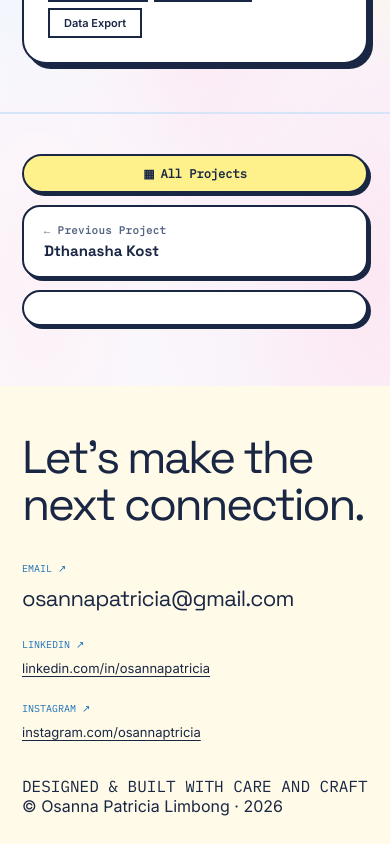
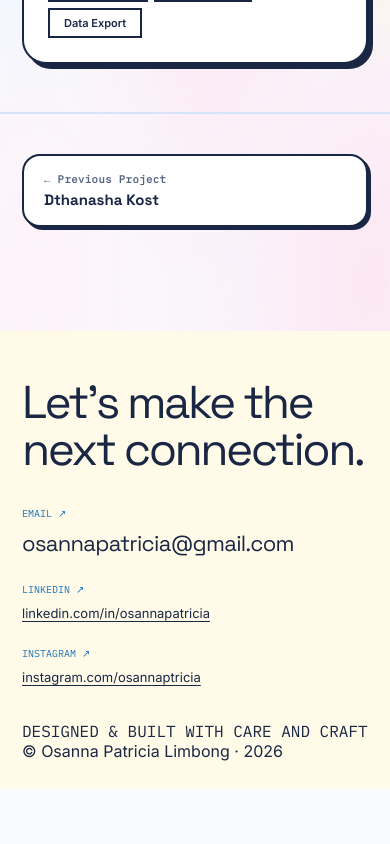
Before and after one commit to theocaw/Portofolio, a React (Vite) app: page /work/alumni-portal in a window 390 px wide. Shown: the part 2123-2967 px from the top of the page. After the commit the page ends 2912 px from the top, so only its background shows below. Built offline with nearby package versions, Linux system fonts and the light colour scheme.

Commit message:
fix: remove redundant all-projects button in bottom pager to eliminate duplicate back navigation

```diff
--- a/src/pages/ProjectDetail.css
+++ b/src/pages/ProjectDetail.css
@@ -402,8 +402,8 @@
 
 .project-detail-pager {
   display: grid;
-  grid-template-columns: 1fr auto 1fr;
-  align-items: center;
+  grid-template-columns: 1fr 1fr;
+  align-items: stretch;
   gap: 16px;
 }
 
@@ -418,6 +418,15 @@
   gap: 4px;
   text-decoration: none;
   transition: transform var(--transition), box-shadow var(--transition);
+}
+
+.project-pager-card.is-disabled {
+  visibility: hidden;
+  pointer-events: none;
+  opacity: 0;
+  border: none;
+  box-shadow: none;
+  background: transparent;
 }
 
 .project-pager-card:hover {
@@ -460,41 +469,10 @@
   width: 100%;
 }
 
-.project-pager-all-btn {
-  display: inline-flex;
-  align-items: center;
-  gap: 6px;
-  padding: 10px 20px;
-  border-radius: 999px;
-  background: var(--lime);
-  border: 2px solid var(--ink);
-  color: var(--ink);
-  font-family: var(--font-mono);
-  font-size: 12px;
-  font-weight: 700;
-  text-decoration: none;
-  box-shadow: 3px 3px 0 var(--ink);
-  transition: transform var(--transition), box-shadow var(--transition);
-  white-space: nowrap;
-}
-
-.project-pager-all-btn:hover {
-  transform: scale(1.04);
-  background: var(--pink);
-}
-
-[data-theme='dark'] .project-pager-all-btn {
-  color: #090e1a;
-}
-
 @media (max-width: 768px) {
   .project-detail-pager {
     grid-template-columns: 1fr;
     gap: 12px;
-  }
-  .project-pager-all-btn {
-    order: -1;
-    justify-content: center;
   }
   .project-pager-card--next {
     text-align: left;
--- a/src/pages/ProjectDetail.jsx
+++ b/src/pages/ProjectDetail.jsx
@@ -357,13 +357,8 @@ export default function ProjectDetail() {
               <span className="pager-title">{prevProject.title}</span>
             </Link>
           ) : (
-            <div className="project-pager-card is-disabled" />
+            <div className="project-pager-card is-disabled" aria-hidden="true" />
           )}
-
-          <Link to="/work" className="project-pager-all-btn">
-            <span>▦</span>
-            <span>{lang === 'id' ? 'Semua Proyek' : 'All Projects'}</span>
-          </Link>
 
           {nextProject ? (
             <Link to={`/work/${nextProject.id}`} className="project-pager-card project-pager-card--next">
@@ -373,7 +368,7 @@ export default function ProjectDetail() {
               <span className="pager-title">{nextProject.title}</span>
             </Link>
           ) : (
-            <div className="project-pager-card is-disabled" />
+            <div className="project-pager-card is-disabled" aria-hidden="true" />
           )}
         </div>
       </footer>
```
